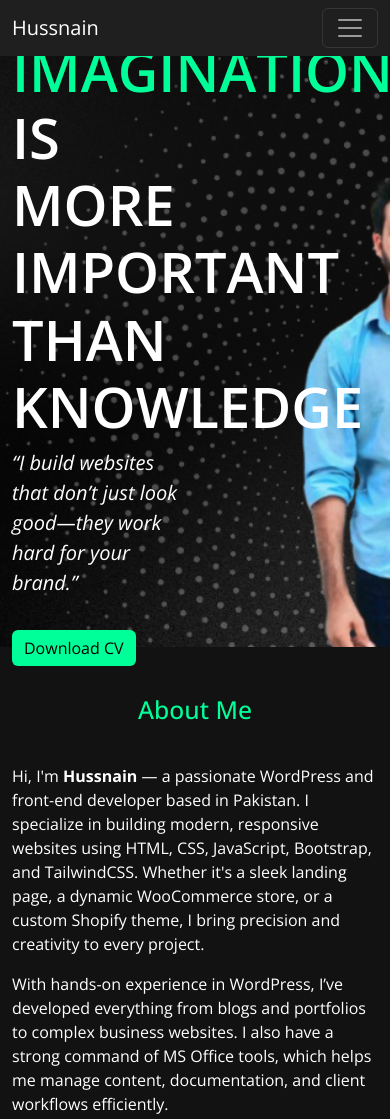
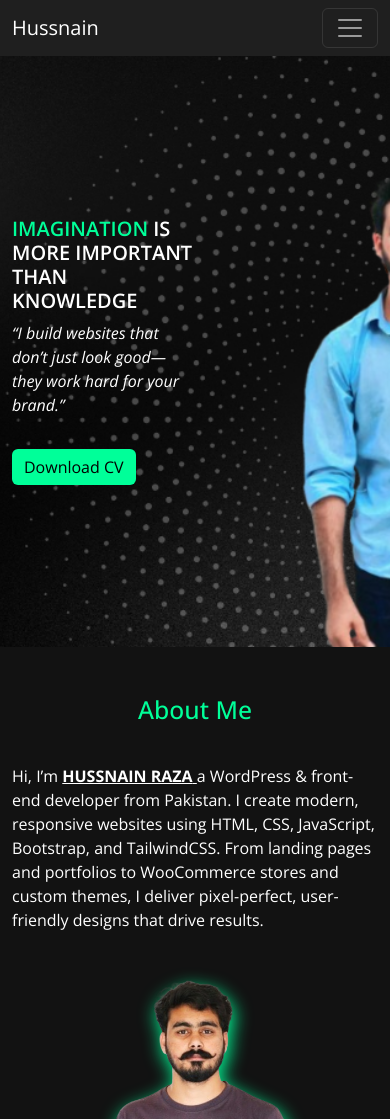
Before and after one commit to hussnainraza46/hussnain, a plain HTML site: page index.html in a window 390 px wide. Shown: the top 1119 px of the page. Drawn offline with nearby package versions, Linux system fonts and the light colour scheme.

Commit message:
Add files via upload

```diff
--- a/index.html
+++ b/index.html
@@ -133,6 +133,15 @@
     font-weight: 500;
     text-align: center;
 }
+
+  .left-side h1{
+  font-size: 46px;
+}
+.left-side .lead{
+  font-size: 20px;
+
+}
+
 @media (min-width: 768px) {
   .btn-contact{
   background-color: #00ff99;
@@ -144,7 +153,27 @@
     width: 100px;
     text-align: center;
 }
+
 }
+@media (max-width: 768px){
+  .left-side h1{
+  font-size: 25px;
+}
+.left-side .lead{
+  font-size: 20px;
+
+}
+}
+@media (max-width: 500px) {
+  .left-side h1{
+  font-size: 20px;
+}
+.left-side .lead{
+  font-size: 16px;
+
+}
+}
+
 .navbar-nav{
   gap: 20px;
 }
@@ -335,10 +364,10 @@ h1 span{
     <h2 class="section-title">About Me</h2>
     <div class="row">
       <div class="col-md-6">
-        <p>Hi, I'm <strong>Hussnain</strong> — a passionate WordPress and front-end developer based in Pakistan. I specialize in building modern, responsive websites using HTML, CSS, JavaScript, Bootstrap, and TailwindCSS. Whether it's a sleek landing page, a dynamic WooCommerce store, or a custom Shopify theme, I bring precision and creativity to every project.</p>
-        <p>With hands-on experience in WordPress, I’ve developed everything from blogs and portfolios to complex business websites. I also have a strong command of MS Office tools, which helps me manage content, documentation, and client workflows efficiently.</p>
-        <p>My goal is simple: to deliver pixel-perfect, user-friendly websites that convert visitors into customers. Let’s build something amazing together.</p>
-        <a href="#contact" id="hireBtn" class="btn btn-custom mt-3">Hire Me</a>
+        <p>Hi, I’m <u><b>HUSSNAIN RAZA</b> </u> a WordPress & front-end developer from Pakistan. I create modern,
+           responsive websites using HTML, CSS, JavaScript, Bootstrap, and TailwindCSS.
+          From landing pages and portfolios to WooCommerce stores and custom themes,
+           I deliver pixel-perfect, user-friendly designs that drive results.
       </div>
       <div class="my-imge col-md-6 text-center">
         <img src="my-image-portfolio-removebg-preview.png" alt="Hamza" class="img-fluid rounded">
@@ -420,7 +449,7 @@ h1 span{
 <!-- Logo Carousel Section -->
 <section class="py-5 bg-dark">
   <div class="container">
-    <h2 class="text-center mb-4">Websites I've Built</h2>
+    <h2 class="text-center mb-4" style="color:#00ff99">Websites I've Built</h2>
     <div class="logo-marquee">
       <div class="logo-track">
         <!-- Repeat logos -->
```
